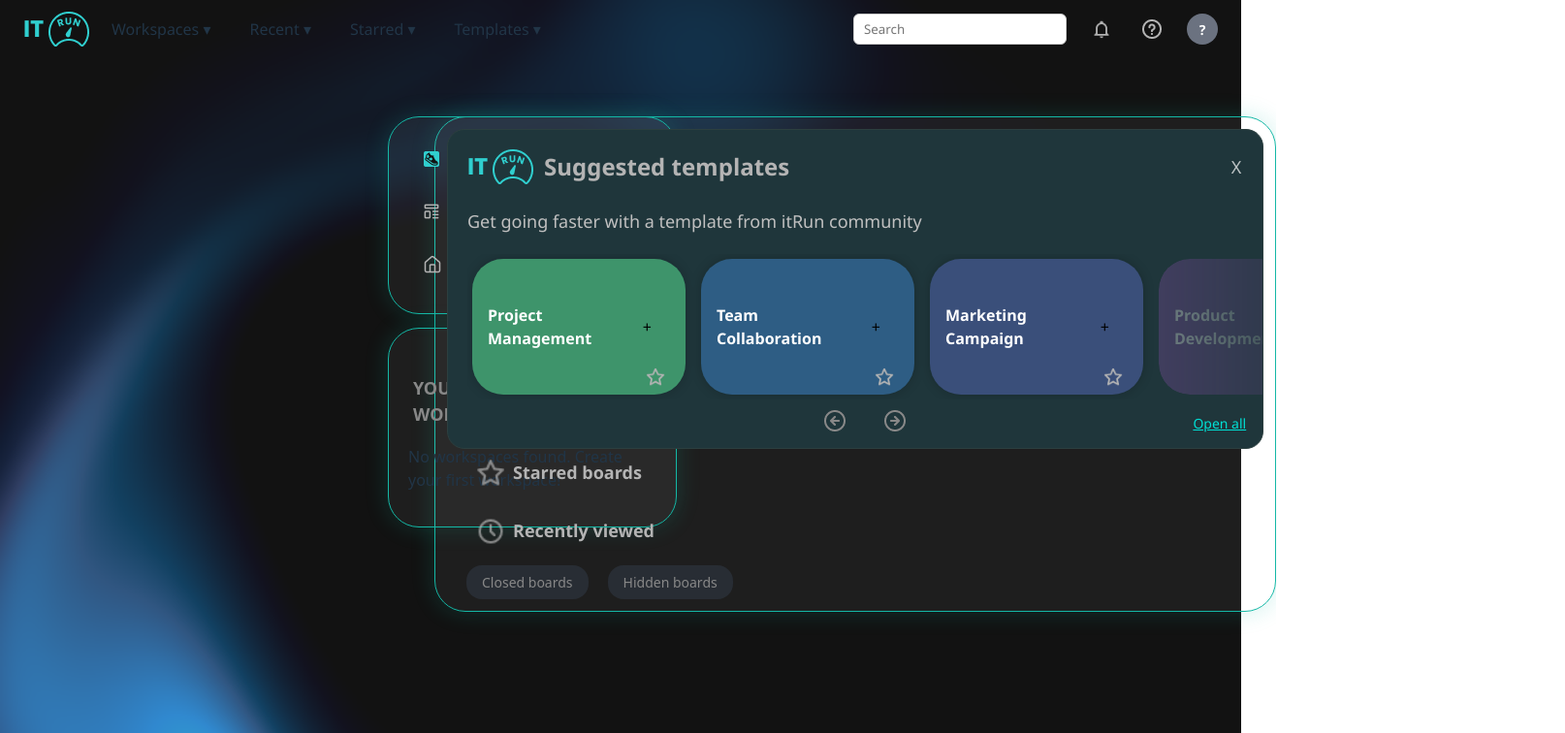
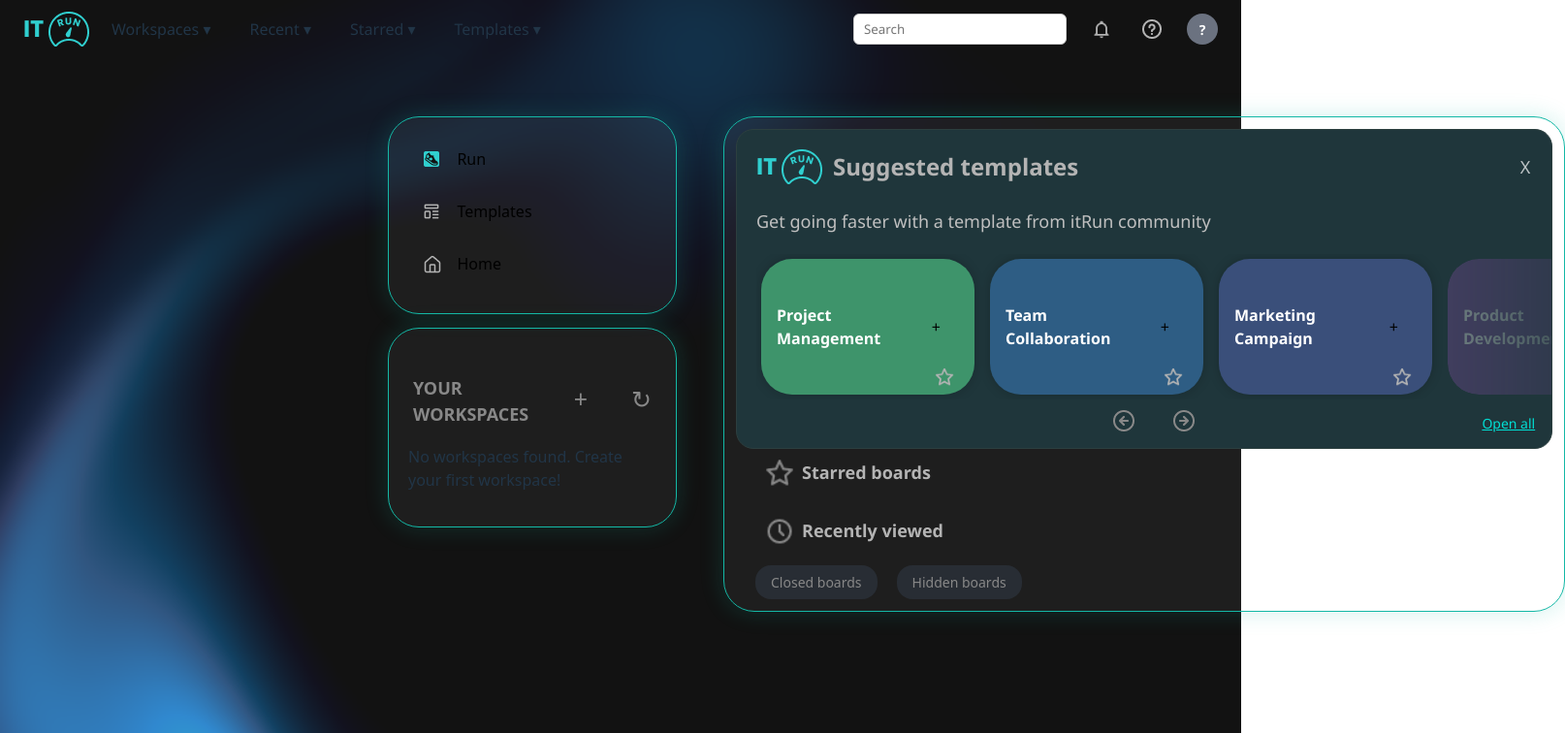
Before and after one commit to itrun-git/itrun_front, a React (Vite) app: page /mainform in a window 1280 px wide. Shown: the top 756 px of the page at 97% size, 1614 px wide, since content can reach past the window. Built offline with nearby package versions, Linux system fonts and the light colour scheme.

Commit message:
micro-up-css

```diff
--- a/src/components/Style/MainFrom.css
+++ b/src/components/Style/MainFrom.css
@@ -17,6 +17,7 @@
   margin-right: 20px;
   align-self: flex-start;
   position: relative;
+  z-index: 1;
 }
 
   .navigation-block {
@@ -36,7 +37,7 @@
   /* padding: 20px; */
   background-color: #F6F6F60D;
   box-shadow: 0 0 24px rgba(20, 184, 166, 0.2);
-  position: absolute;
+  position: relative;
   left: 360px;
   top: 218px;
   width: 296px;
```
